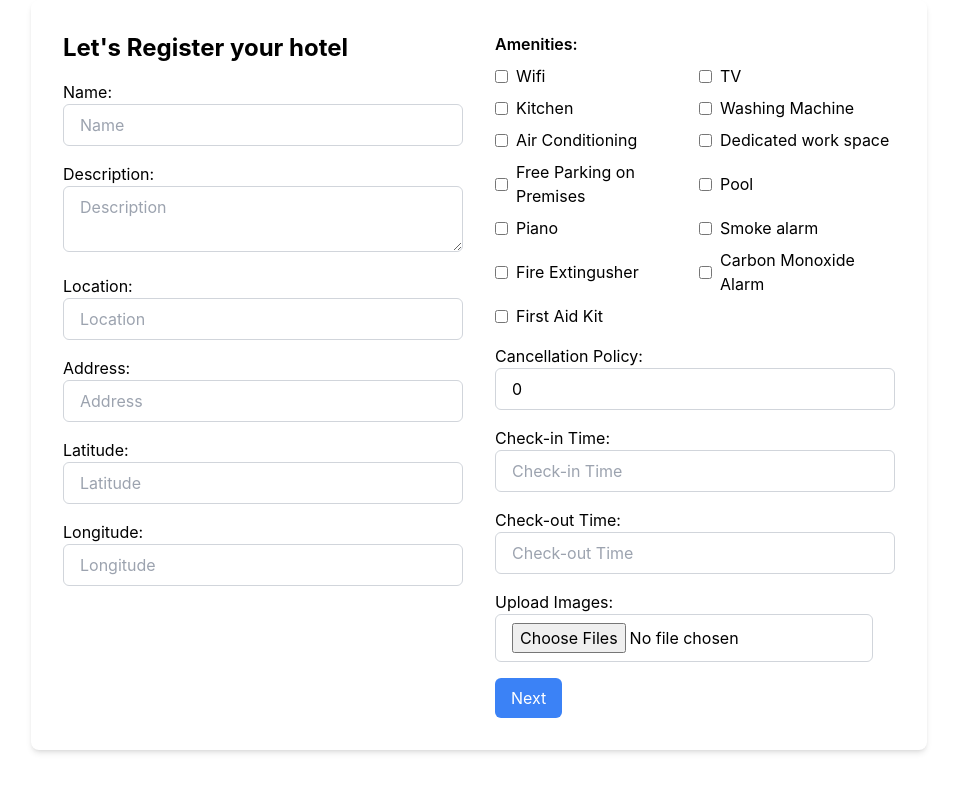
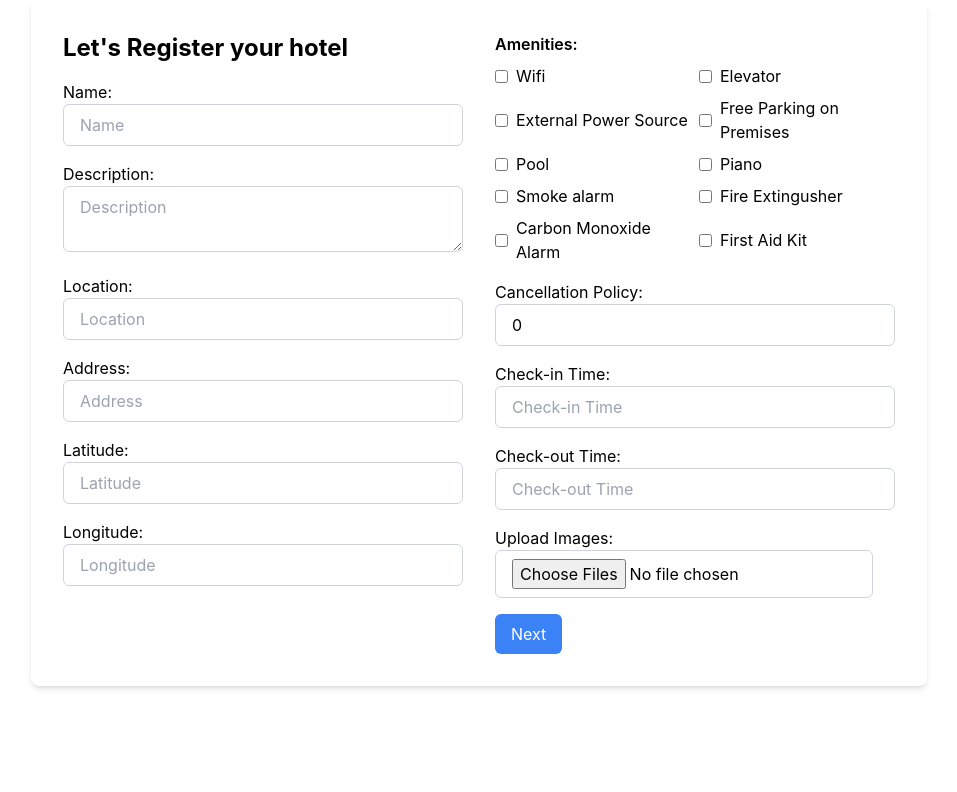
Before and after one commit to Abhinay-Sadineni/HBS, a React (Create React App) app in the folder frontend/: page /manager-reg-1 in a window 1280 px wide. Shown: the top 792 px of the page, without its empty margins (161-1118 px from the left). Built offline with nearby package versions, Linux system fonts and the light colour scheme.

Commit message:
added filters in home page

```diff
--- a/frontend/src/components/hotels.js
+++ b/frontend/src/components/hotels.js
@@ -1,3 +1,13 @@
+const am = [
+  "Wifi", "Elevator", "External Power Source", "Free Parking on Premises", "Pool", "Piano",
+  "Smoke alarm", "Fire Extingusher", "Carbon Monoxide Alarm", "First Aid Kit"
+];
+
+const rooms_am = [
+  "TV", "Kitchen", "Washing Machine", "Air Conditioning",
+ "Dedicated work space", "Essentials", "Ceiling Fan", "Fridge", "Micro Wave",
+];
+
 const hotelsList = [
     {
       id: 1,
@@ -11,7 +21,16 @@ const hotelsList = [
       name: "Hotel 1",
       location : "Hyderabad",
       rating : "4.2",
-      price: "1500Rs"
+      price: "1000",
+      amenities : ["Elevator",  "Fire Extingusher"],
+      rooms : [
+        {
+          amenities : ["TV", "Kitchen"],
+        },
+        {
+          amenities : ["Fridge", "Micro Wave"]
+        }
+      ],
     },
     {
       id: 2,
@@ -19,7 +38,16 @@ const hotelsList = [
       name: "Hotel 2",
       location : "Mumbai",
       rating : "3.1",
-      price: "1500Rs"
+      price: "1000",
+      amenities : ["Elevator", "Wifi", "External Power Source" ],
+      rooms : [
+        {
+          amenities : ["TV", "Kitchen"],
+        },
+        {
+          amenities : ["Fridge", "Micro Wave"]
+        }
+      ],
     },
     {
       id: 3,
@@ -27,7 +55,16 @@ const hotelsList = [
       name: "Hotel 3",
       location : "Delhi",
       rating : "4.2",
-      price: "1500Rs"
+      price: "1100",
+      amenities : ["Carbon Monoxide Alarm", "First Aid Kit" ],
+      rooms : [
+        {
+          amenities : ["TV", "Kitchen"],
+        },
+        {
+          amenities : ["Fridge", "Micro Wave"]
+        }
+      ],
     },
     {
         id: 4,
@@ -35,7 +72,17 @@ const hotelsList = [
         name: "Hotel 4",
         location : "Chennai",
         rating : "4.2",
-        price: "1500Rs"
+        price: "1100",
+        amenities : ["Elevator", "Wifi" ],
+        rooms : [
+          {
+            amenities : ["TV", "Kitchen"],
+          },
+          {
+            amenities : ["Dedicated work space", "Essentials"]
+          }
+
+        ],
     },
     {
         id: 5,
@@ -43,7 +90,16 @@ const hotelsList = [
         name: "Hotel 5",
         location : "Banglore",
         rating : "4.2",
-        price: "1500Rs"
+        price: "1200",
+        amenities : ["Elevator", "Wifi" ],
+        rooms : [
+          {
+            amenities : ["TV", "Kitchen"],
+          },
+          {
+            amenities : ["Dedicated work space", "Essentials"]
+          }
+        ],
     },
     {
         id: 6,
@@ -51,7 +107,13 @@ const hotelsList = [
         name: "Hotel 6",
         location : "Kolkata",
         rating : "4.2",
-        price: "1500Rs"
+        price: "1200",
+        amenities : ["Smoke alarm", "Fire Extingusher"],
+        rooms : [
+          {
+            amenities : ["TV", "Kitchen"],
+          },
+        ],
     },
     {
       id: 7,
@@ -59,7 +121,13 @@ const hotelsList = [
       name: "Hotel 6",
       location : "Kolkata",
       rating : "4.2",
-      price: "1500Rs"
+      price: "1300",
+      amenities : ["Elevator", "Wifi" ],
+      rooms : [
+        {
+          amenities : ["TV", "Kitchen"],
+        },
+      ],
   },
   {
     id: 8,
@@ -67,7 +135,13 @@ const hotelsList = [
     name: "Hotel 5",
     location : "Banglore",
     rating : "4.2",
-    price: "1500Rs"
+    price: "1300",
+    amenities : ["Elevator", "Wifi" ],
+    rooms : [
+      {
+        amenities : ["TV", "Kitchen"],
+      },
+    ],
 },
 {
   id: 9,
@@ -75,7 +149,13 @@ const hotelsList = [
   name: "Hotel 4",
   location : "Chennai",
   rating : "4.2",
-  price: "1500Rs"
+  price: "1400",
+  amenities : ["Elevator", "Wifi" ],
+  rooms : [
+    {
+      amenities : ["TV", "Kitchen"],
+    },
+  ],
 },
 {
   id: 10,
@@ -83,7 +163,13 @@ const hotelsList = [
   name: "Hotel 3",
   location : "Delhi",
   rating : "4.2",
-  price: "1500Rs"
+  price: "1400",
+  amenities : ["Elevator", "Wifi" ],
+  rooms : [
+    {
+      amenities : ["TV", "Kitchen"],
+    },
+  ],
 },
 {
   id: 11,
@@ -97,7 +183,13 @@ const hotelsList = [
   name: "Hotel 1",
   location : "Hyderabad",
   rating : "4.2",
-  price: "1500Rs"
+  price: "1500",
+  amenities : ["Elevator", "Wifi" ],
+  rooms : [
+    {
+      amenities : ["TV", "Kitchen"],
+    },
+  ],
 },
 
 {
@@ -112,7 +204,13 @@ const hotelsList = [
   name: "Hotel 1",
   location : "Hyderabad",
   rating : "4.2",
-  price: "1500Rs"
+  price: "1500",
+  amenities : ["Elevator", "Wifi" ],
+  rooms : [
+    {
+      amenities : ["TV", "Kitchen"],
+    },
+  ],
 }
 
   ];
--- a/frontend/src/pages/Home.js
+++ b/frontend/src/pages/Home.js
@@ -3,24 +3,62 @@ import { Link } from 'react-router-dom';
 import NavBar from '../components/NavBar';
 import Card from '../components/List_card';
 import hotelsList from '../components/hotels';
-// import Login from '../pages/Login';
-// import Signup from './Signup';
 
 function Home() {
-  // const [loginPopup, setLoginPopup] = useState(false);
-  // const [signUpPopup, setSignUpPopup] = useState(false);
   const [amPopup, setAmPopup] = useState(false);
+  const [minPrice, setMinPrice] = useState(Math.min(...hotelsList.map(hotel => parseInt(hotel.price))));
+  const [maxPrice, setMaxPrice] = useState(Math.max(...hotelsList.map(hotel => parseInt(hotel.price))));
+  const [filteredHotels, setFilteredHotels] = useState([...hotelsList]);
+  const [selectedAmenities, setSelectedAmenities] = useState([]);
+  const [selectedRoomAmenities, setSelectedRoomAmenities] = useState([]);
+
 
   const am = [
-    "Wifi", "TV", "Kitchen", "Washing Machine", "Air Conditioning",
-    "Dedicated work space", "Free Parking on Premises", "Pool", "Piano",
+    "Wifi", "Elevator", "External Power Source", "Free Parking on Premises", "Pool", "Piano",
     "Smoke alarm", "Fire Extingusher", "Carbon Monoxide Alarm", "First Aid Kit"
-];
+  ];
 
-const rooms_am = [
+  const rooms_am = [
     "TV", "Kitchen", "Washing Machine", "Air Conditioning",
    "Dedicated work space", "Essentials", "Ceiling Fan", "Fridge", "Micro Wave",
-];
+  ];
+
+  const applyFilters = () => {
+    const filtered = hotelsList.filter(hotel => {
+      const price = parseInt(hotel.price);
+      const hasSelectedAmenities = selectedAmenities.every(amenity => hotel.amenities.includes(amenity));
+      const hasSelectedRoomAmenities = selectedRoomAmenities.every(roomAmenity => {
+        return hotel.rooms.some(room => room.amenities.includes(roomAmenity));
+      });
+      return price >= parseInt(minPrice) && price <= parseInt(maxPrice) && hasSelectedAmenities && hasSelectedRoomAmenities;
+    });
+    setFilteredHotels(filtered);
+    setAmPopup(false); // Close the popup after applying filters
+  };
+
+  const resetFilters = () => {
+    setMinPrice(Math.min(...hotelsList.map(hotel => parseInt(hotel.price))));
+    setMaxPrice(Math.max(...hotelsList.map(hotel => parseInt(hotel.price))));
+    setFilteredHotels([...hotelsList]);
+    setSelectedAmenities([]);
+    setSelectedRoomAmenities([]);
+  };
+
+  const handleAmenityChange = (amenity) => {
+    const updatedAmenities = selectedAmenities.includes(amenity)
+      ? selectedAmenities.filter(item => item !== amenity)
+      : [...selectedAmenities, amenity];
+    setSelectedAmenities(updatedAmenities);
+  };
+
+  const handleRoomAmenityChange = (amenity) => {
+    const updatedRoomAmenities = selectedRoomAmenities.includes(amenity)
+      ? selectedRoomAmenities.filter(item => item !== amenity)
+      : [...selectedRoomAmenities, amenity];
+    setSelectedRoomAmenities(updatedRoomAmenities);
+  };
+
+
 
   return (
     <div className="h-screen relative">
@@ -33,7 +71,7 @@ const rooms_am = [
 
 
       <div className="border mt-[78px] grid grid-cols-1 sm:grid-cols-2 md:grid-cols-4 lg:grid-cols-5 gap-4 overflow-scroll no-scrollbar max-h-[720px]">
-        {hotelsList.map(hotel => (
+        {filteredHotels.map(hotel => (
           <div key={hotel.id} className='m-4'>
             <Card
               imgURL={hotel.imgURL[0]}
@@ -48,32 +86,39 @@ const rooms_am = [
 
       {amPopup && (
         <div className="fixed top-0 left-0 w-full h-full bg-gray-800 bg-opacity-50 flex justify-center items-center">
-          <div className="bg-white p-8 rounded-lg w-2/5 h-4/5 relative">
+          <div className="bg-white p-8 rounded-lg w-2/5 h-4/5 relative overflow-y-auto no-scrollbar">
             <button onClick={() => setAmPopup(false)} className="absolute top-0 right-0 p-2 text-gray-600 hover:text-gray-800"> &#x2715; </button>
             <h1 className="text-2xl mb-4">Amenities</h1>
             <div className="grid grid-cols-2 gap-2">
               {am.map((amenity, index) => (
                 <div key={index} className="mb-2">
-                  <input type="checkbox" id={`amenity-${index}`} name={`amenity-${index}`} />
+                  <input type="checkbox" id={`amenity-${index}`} name={`amenity-${index}`}  onChange={() => handleAmenityChange(amenity)} checked={selectedAmenities.includes(amenity)}/>
                   <label htmlFor={`amenity-${index}`} className="ml-2">{amenity}</label>
                 </div>
               ))}
             </div>
+            <h1 className="text-2xl mb-4">Rooms Amenities</h1>
+            <div className="grid grid-cols-2 gap-2">
+              {rooms_am.map((amenity, index) => (
+                <div key={index} className="mb-2">
+                   <input type="checkbox" id={`room-amenity-${index}`} name={`room-amenity-${index}`} onChange={() => handleRoomAmenityChange(amenity)} checked={selectedRoomAmenities.includes(amenity)} />
+                  <label htmlFor={`amenity-${index}`} className="ml-2">{amenity}</label>
+                </div>
+              ))}
+            </div>
+            <div className="flex flex-col mt-4">
+              <label htmlFor="minPrice" className="text-lg mb-2">Min Price</label>
+              <input id="minPrice" name="minPrice" value={minPrice} onChange={(e) => setMinPrice(e.target.value)} className="border border-gray-300 rounded-lg py-2 px-4 mb-4" />
+              <label htmlFor="maxPrice" className="text-lg mb-2">Max Price</label>
+              <input id="maxPrice" name="maxPrice" value={maxPrice} onChange={(e) => setMaxPrice(e.target.value)} className="border border-gray-300 rounded-lg py-2 px-4" />
+            </div>
+            <div className="flex justify-between mt-4">
+              <button onClick={applyFilters} className="bg-blue-500 text-white px-4 py-2 rounded-lg">Apply</button>
+              <button onClick={resetFilters} className="bg-blue-500 text-white px-4 py-2 rounded-lg">Reset</button>
+            </div>
           </div>
         </div>
       )}
-
-
-{/* {signUpPopup && (
-  <div className="fixed top-0 left-0 w-full h-full bg-gray-800 bg-opacity-50 flex justify-center items-center">
-    <div className='bg-white p-8 rounded-lg w-2/5 h-4/5 relative flex justify-center items-center'>
-      <button onClick={() => setSignUpPopup(false)} className="absolute top-0 right-0 p-2 text-gray-600 hover:text-gray-800"> &#x2715; </button>
-      <Signup />
-    </div>
-  </div>
-)} */}
-
-
 
     </div>
   );
--- a/frontend/src/pages/manager_reg_1.js
+++ b/frontend/src/pages/manager_reg_1.js
@@ -165,15 +165,14 @@ function Manager_reg_1() {
     };
 
     const am = [
-        "Wifi", "TV", "Kitchen", "Washing Machine", "Air Conditioning",
-        "Dedicated work space", "Free Parking on Premises", "Pool", "Piano",
+        "Wifi", "Elevator", "External Power Source", "Free Parking on Premises", "Pool", "Piano",
         "Smoke alarm", "Fire Extingusher", "Carbon Monoxide Alarm", "First Aid Kit"
     ];
 
     const rooms_am = [
         "TV", "Kitchen", "Washing Machine", "Air Conditioning",
        "Dedicated work space", "Essentials", "Ceiling Fan", "Fridge", "Micro Wave",
-   ];
+    ];
 
     return (
         <div className="flex justify-center items-center">
```
